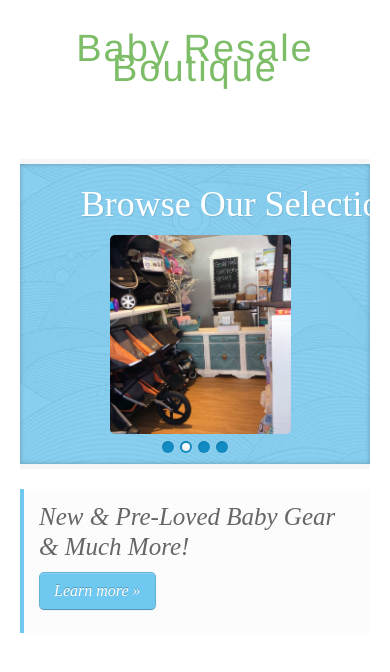
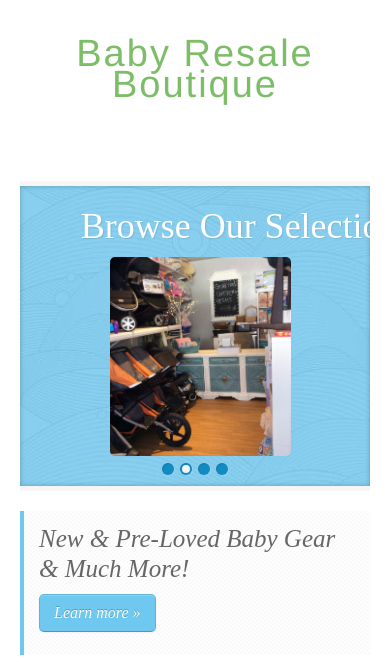
Before and after one commit to caflores1094/smallworldresale, a website: page client/index.html in a window 390 px wide. Shown: the part 169-841 px from the top of the page. Drawn offline with Linux system fonts and the light colour scheme; a web font is replaced by a local one.

Commit message:
Tagline mobile style change

```diff
--- a/client/assets/css/style.css
+++ b/client/assets/css/style.css
@@ -1559,7 +1559,13 @@ form#newsletter input[type=submit] {
 	}
 
 }
-
+/* Small Mobile (iphone5)
+====================================================================== */
+@media only screen and (max-width: 767px) {
+	.tagline{
+		line-height: 31px;
+	}
+}
 /* All Mobile Sizes (devices and browser)
 ====================================================================== */
 @media only screen and (max-width: 767px) {
```
